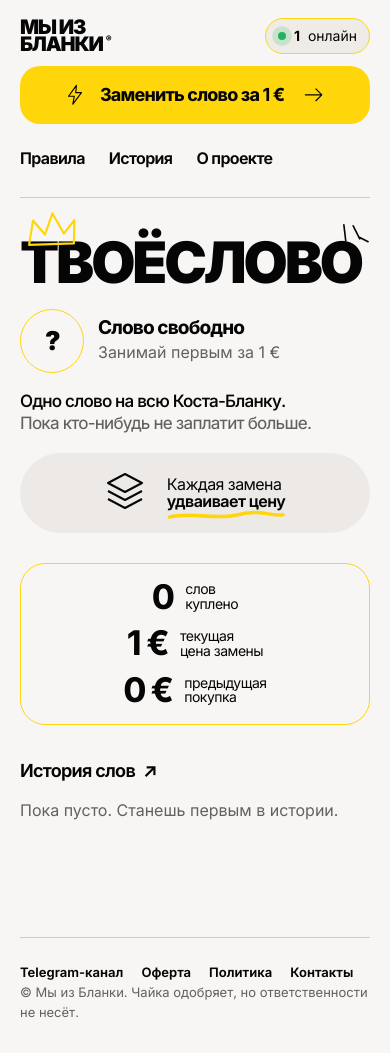
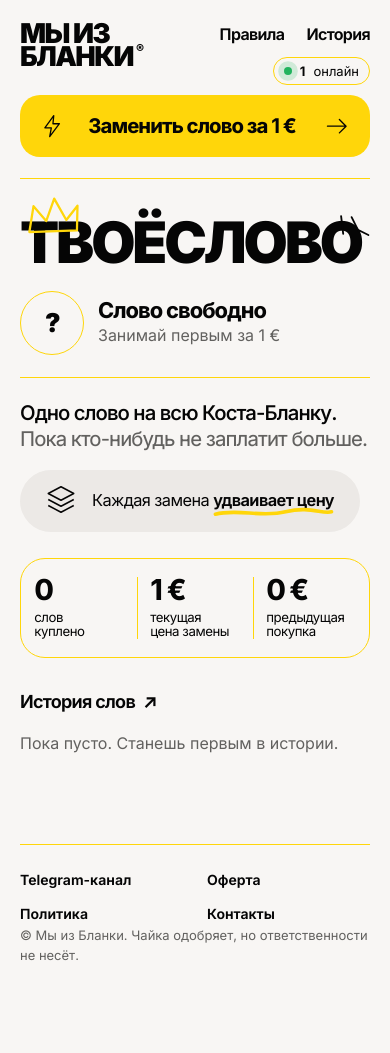
Before and after one commit to plagaceroes-source/Telegram, a FastAPI app: page / in a window 390 px wide. After the commit the page ends 961 px from the top, so only its background shows below. Run offline with FastAPI, Linux system fonts and the light colour scheme.

Commit message:
wordsite: мобильная версия по референсу (шапка, owner, статистика в 3 колонки, история списком)
Co-Authored-By: Claude Sonnet 5.5 <noreply@anthropic.com>
Claude-Session: https://claude.ai/code/session_016ntzj5x2MaNcdrYFFvRtT4

```diff
--- a/wordsite/app/static/style.css
+++ b/wordsite/app/static/style.css
@@ -143,15 +143,39 @@ footer a:hover{text-decoration:underline;text-decoration-color:var(--yellow)}
 footer div:first-child{display:flex;gap:18px;flex-wrap:wrap}
 
 @media(max-width:900px){
-  .site-header{flex-wrap:wrap;min-height:0;padding-top:18px;padding-bottom:18px;gap:12px 14px}
-  .site-header .online{order:2;margin-left:auto}
-  .replace-button{order:3;flex-basis:100%;min-height:56px;font-size:18px}
-  .site-header nav{order:4;flex-basis:100%;margin:0;padding:0;border:0;gap:24px}
-  .word-context{grid-template-columns:1fr;gap:18px}
-  .manifesto{border-left:0;padding-left:0}
-  .stats{grid-template-columns:1fr;gap:16px;padding:18px 0}
-  .stats>div+div:before{display:none}
-  .history-strip{flex-direction:column;align-items:flex-start;gap:14px}
-  .history-cards{width:100%;overflow-x:auto;padding-bottom:6px}
-  .crown{width:16%}.rays{width:8%}
+  .site-header{display:grid;grid-template-columns:1fr auto;grid-template-areas:"logo nav" "logo online" "btn btn";
+    min-height:0;padding:22px var(--gutter) 22px;gap:10px 14px;align-items:start}
+  .logo{grid-area:logo;font-size:clamp(24px,7vw,34px)}
+  .site-header nav{grid-area:nav;margin:0;padding:0;border:0;gap:22px;justify-self:end}
+  .site-header nav a{font-size:16px;padding:0}
+  .site-header nav .nav-about{display:none}
+  .site-header>*{min-width:0}
+  .site-header .online{grid-area:online;justify-self:end;padding:3px 10px;font-size:13px;background:transparent}
+  .replace-button{grid-area:btn;min-height:62px;font-size:clamp(18px,5.2vw,24px);justify-content:space-between;padding:14px 22px}
+  .hero{padding-top:clamp(36px,10vw,60px)}
+  .word-context{grid-template-columns:1fr;gap:0;margin-top:22px}
+  .owner{padding-bottom:22px;border-bottom:1px solid var(--yellow)}
+  .owner-text strong{font-size:clamp(20px,5.6vw,26px)}
+  .owner-text a.url{font-size:clamp(17px,4.8vw,22px)}
+  .manifesto{border-left:0;padding:22px 0 18px;font-size:clamp(18px,5.2vw,24px)}
+  .doubling{justify-self:start;gap:16px;padding:14px 26px;width:fit-content}
+  .doubling>svg{width:30px;height:34px}
+  .doubling p{font-size:clamp(15px,4.2vw,19px);line-height:1.2}
+  .doubling p br{display:none}
+  .doubling strong svg{bottom:-9px}
+  .stats{grid-template-columns:repeat(3,1fr);padding:18px 0;margin-top:26px}
+  .stats>div{flex-direction:column;align-items:flex-start;justify-content:flex-start;gap:8px;padding:0 12px 0 clamp(12px,3.4vw,18px)}
+  .stats>div+div:before{display:block;height:100%;min-height:60px}
+  .stats strong{font-size:clamp(24px,7.4vw,34px)}
+  .stats span{font-size:clamp(12px,3.4vw,15px)}
+  .history-strip{flex-direction:column;align-items:stretch;gap:16px;margin-top:30px}
+  .history-cards{flex-direction:column;align-items:stretch;gap:12px;overflow:visible}
+  .history-pill{width:100%;min-height:68px;gap:14px;padding:5px 20px 5px 10px;min-width:0}
+  .pill-word{min-width:0;overflow:hidden;text-overflow:ellipsis;font-size:clamp(16px,4.6vw,21px);padding:10px 18px}
+  .pill-price{margin-left:auto;font-size:clamp(16px,4.4vw,21px)}
+  .flow-arrow{display:none}
+  .status-current{width:14px;height:14px;padding:0;font-size:0;background:var(--yellow);border-color:var(--yellow);flex-shrink:0}
+  .crown{width:17%;top:clamp(14px,4vw,28px)}.rays{width:9%;top:clamp(34px,9vw,60px)}
+  footer{flex-direction:column;gap:14px;margin-top:40px}
+  footer div:first-child{display:grid;grid-template-columns:1fr 1fr;gap:12px 24px;font-size:14px}
 }
--- a/wordsite/app/templates/base.html
+++ b/wordsite/app/templates/base.html
@@ -24,7 +24,7 @@
   <nav>
     <a href="/rules" {% if page=='rules' %}class="on"{% endif %}>Правила</a>
     <a href="/history" {% if page=='history' %}class="on"{% endif %}>История</a>
-    <a href="/about" {% if page=='about' %}class="on"{% endif %}>О проекте</a>
+    <a class="nav-about{% if page=='about' %} on{% endif %}" href="/about">О проекте</a>
   </nav>
 </header>
 <main>{% block main %}{% endblock %}</main>
--- a/wordsite/app/templates/home.html
+++ b/wordsite/app/templates/home.html
@@ -23,7 +23,7 @@
   <div class="manifesto">Одно слово на всю Коста-Бланку.<span>Пока кто-нибудь не заплатит больше.</span></div>
   <div class="doubling">
     <svg viewBox="0 0 40 44" fill="none" stroke="currentColor" stroke-width="2" stroke-linejoin="round"><path d="M20 3 37 12 20 21 3 12z"/><path d="M3 20l17 9 17-9M3 28l17 9 17-9"/></svg>
-    <p>Каждая замена<br><strong>удваивает цену<svg viewBox="0 0 100 10" fill="none" stroke="currentColor" stroke-width="3" stroke-linecap="round" preserveAspectRatio="none"><path d="M2 6C20 1 40 9 60 4s30 2 38 0"/></svg></strong></p>
+    <p>Каждая замена<br> <strong>удваивает цену<svg viewBox="0 0 100 10" fill="none" stroke="currentColor" stroke-width="3" stroke-linecap="round" preserveAspectRatio="none"><path d="M2 6C20 1 40 9 60 4s30 2 38 0"/></svg></strong></p>
   </div>
 </section>
 
```
